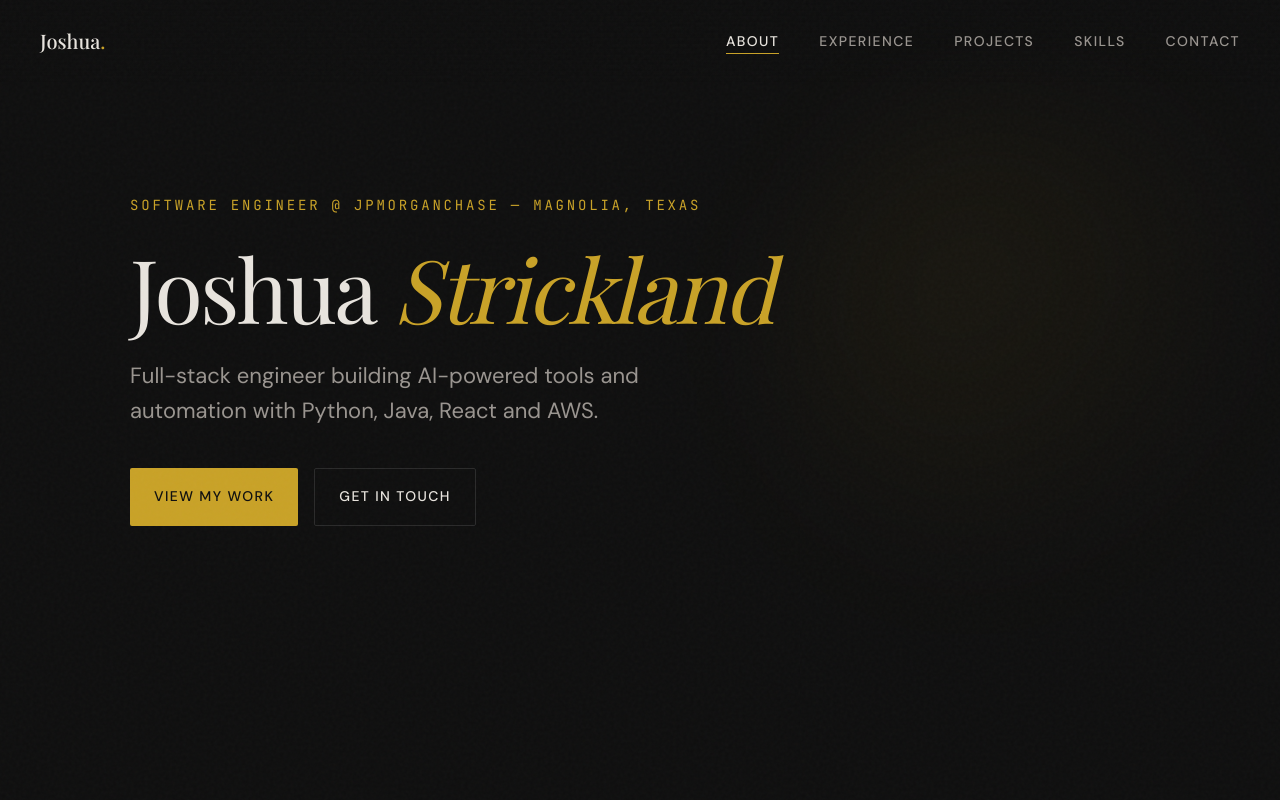
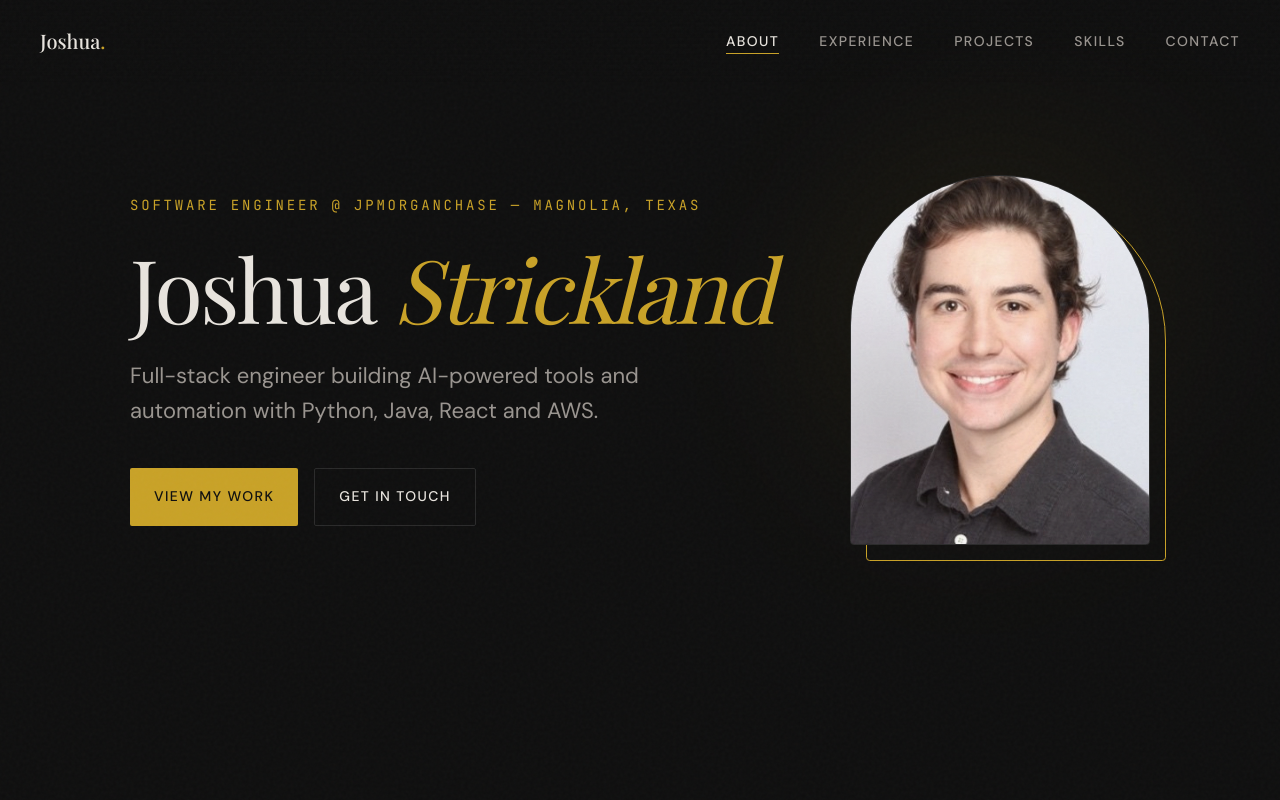
Before and after one commit to gitsky7/portfolio, a plain HTML site: page index.html in a window 1280 px wide. Shown: the top 800 px of the page. Drawn offline with nearby package versions, Linux system fonts and the light colour scheme; a web font is replaced by a local one.

Commit message:
Add profile photo and update contact email
- Show profile photo in the hero with an arched, gold-outlined frame
- Change contact email to joshua@joshuastrickland.dev
- Ignore Vercel local config and env files

Co-Authored-By: Claude Opus 5.5 <noreply@anthropic.com>

```diff
--- a/data.js
+++ b/data.js
@@ -11,7 +11,8 @@ const PROFILE = {
   location: "Magnolia, Texas",
   tagline:
     "Full-stack engineer building AI-powered tools and automation with Python, Java, React and AWS.",
-  email: "joshua.strickland91@outlook.com",
+  email: "joshua@joshuastrickland.dev",
+  photo: "photo.jpg", // leave empty ("") to hide the photo
   resumeUrl: "", // e.g. "resume.pdf" — leave empty to hide the button
 
   links: {
--- a/index.html
+++ b/index.html
@@ -38,6 +38,7 @@
         <p class="hero-subtitle" id="heroSubtitle"></p>
         <div class="hero-cta" id="heroCta"></div>
       </div>
+      <div class="hero-photo" id="heroPhoto"></div>
     </section>
 
     <!-- About -->
--- a/main.js
+++ b/main.js
@@ -23,6 +23,15 @@
     `<a class="btn btn-primary" href="#projects">View my work</a>` +
     `<a class="btn btn-outline" href="#contact">Get in touch</a>` +
     (P.resumeUrl ? `<a class="btn btn-ghost" href="${esc(P.resumeUrl)}" target="_blank" rel="noopener">Résumé</a>` : "");
+
+  // Photo
+  const photoBox = $("heroPhoto");
+  if (P.photo) {
+    photoBox.innerHTML = `<div class="hero-photo-frame"><img src="${esc(P.photo)}" alt="${esc(P.firstName)} ${esc(P.lastName)}" width="415" height="415"></div>`;
+    photoBox.querySelector("img").addEventListener("error", () => photoBox.remove());
+  } else {
+    photoBox.remove();
+  }
 
   // About
   $("aboutText").innerHTML = P.about.map((p) => `<p>${esc(p)}</p>`).join("");
--- a/styles.css
+++ b/styles.css
@@ -188,7 +188,49 @@ a:hover { color: var(--color-text); }
   padding-top: var(--space-3xl);
   padding-bottom: var(--space-3xl);
 }
+.hero {
+  display: grid;
+  grid-template-columns: 1fr auto;
+  align-items: center;
+  column-gap: var(--space-2xl);
+}
 .hero-content { position: relative; z-index: 2; }
+.hero-photo {
+  position: relative;
+  z-index: 2;
+  opacity: 0;
+  animation: fadeInUp 0.6s ease 0.4s forwards;
+}
+/* offset gold outline behind the photo */
+.hero-photo::before {
+  content: "";
+  position: absolute;
+  inset: 0;
+  transform: translate(16px, 16px);
+  border: 1px solid var(--color-accent);
+  border-radius: 160px 160px 4px 4px;
+  transition: transform var(--transition-base);
+}
+.hero-photo:hover::before { transform: translate(10px, 10px); }
+.hero-photo-frame {
+  position: relative;
+  width: 300px;
+  height: 370px;
+  overflow: hidden;
+  border-radius: 160px 160px 4px 4px;
+  background: var(--color-bg-card);
+  border: 1px solid var(--color-border);
+}
+.hero-photo-frame img {
+  display: block;
+  width: 100%;
+  height: 100%;
+  object-fit: cover;
+  object-position: center 30%;
+  filter: grayscale(20%);
+  transition: filter var(--transition-base), transform 0.6s ease;
+}
+.hero-photo:hover .hero-photo-frame img { filter: none; transform: scale(1.03); }
 .hero-eyebrow, .hero-title, .hero-subtitle, .hero-cta { opacity: 0; animation: fadeInUp 0.6s ease forwards; }
 .hero-eyebrow {
   margin-bottom: var(--space-lg);
@@ -462,6 +504,10 @@ a:hover { color: var(--color-text); }
   .container, .container-narrow { padding: 0 var(--space-lg); }
   .section { padding-left: var(--space-lg); padding-right: var(--space-lg); }
   .about-grid { grid-template-columns: 1fr; }
+  .hero { grid-template-columns: 1fr; padding-top: 120px; }
+  .hero-photo { order: -1; margin-bottom: var(--space-xl); justify-self: start; }
+  .hero-photo-frame { width: 200px; height: 245px; }
+  .hero-photo::before { transform: translate(10px, 10px); }
   .stats { grid-template-columns: repeat(3, 1fr); }
 }
 
@@ -503,5 +549,5 @@ a:hover { color: var(--color-text); }
 @media (prefers-reduced-motion: reduce) {
   html { scroll-behavior: auto; }
   *, *::before, *::after { animation: none !important; transition: none !important; }
-  .hero-eyebrow, .hero-title, .hero-subtitle, .hero-cta, .reveal { opacity: 1; transform: none; }
+  .hero-eyebrow, .hero-title, .hero-subtitle, .hero-cta, .hero-photo, .reveal { opacity: 1; transform: none; }
 }
```
Also changed, not shown: photo.jpg (added), 1 other file.
